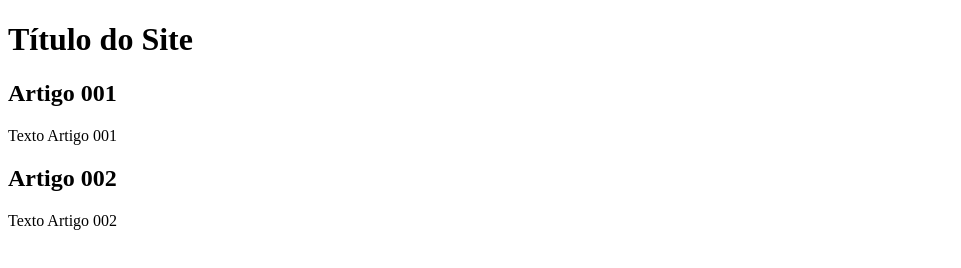
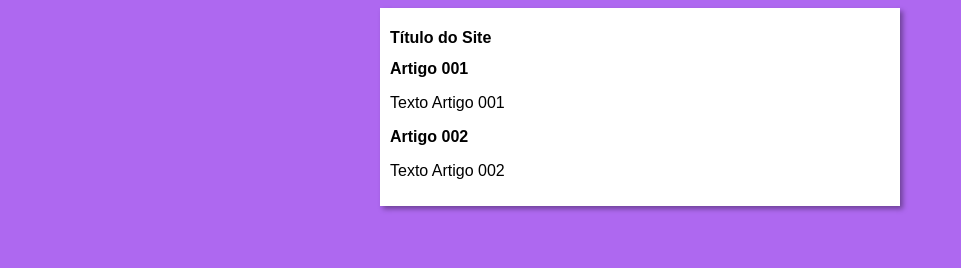
Before and after one commit to AndreydeLara/Projeto-Site, a plain HTML site: page index.html in a window 1280 px wide. Shown: the whole page, without its empty margins (0-961 px from the left). Drawn offline with Linux system fonts and the light colour scheme.

Commit message:
Iniciei o design

```diff
--- /dev/null
+++ b/estilos/style.css
@@ -0,0 +1,16 @@
+*{
+    font-family: Arial, Helvetica, sans-serif;
+    font-size: 16px;
+}
+
+body {
+    background-color:rgb(174, 104, 240) ;
+}
+
+main {
+    background-color: white;
+    width: 500px;
+    margin: auto;
+    padding: 10px;;
+    box-shadow: 3px 3px 5px rgba(0, 0, 0, 0.363);
+}
--- a/index.html
+++ b/index.html
@@ -5,6 +5,7 @@
     <meta http-equiv="X-UA-Compatible" content="IE=edge">
     <meta name="viewport" content="width=device-width, initial-scale=1.0">
     <title>Título do Site</title>
+    <link rel="stylesheet" href="estilos/style.css">
 </head>
 <body>
     <main>
```
